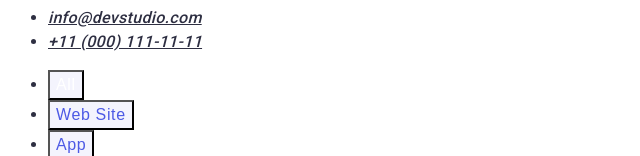
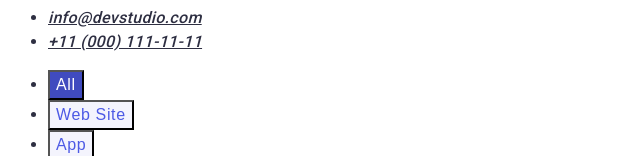
Before and after one commit to vikasavchenko/goit-markup-hw-02, a plain HTML site: page portfolio.html in a window 1280 px wide. Shown: the part 127-283 px from the top of the page, without its empty margins (0-640 px from the left). Drawn offline with Linux system fonts and the light colour scheme.

Commit message:
added bg prop

```diff
--- a/css/styles.css
+++ b/css/styles.css
@@ -131,6 +131,7 @@ footer {
 
 .filters-item button.selected {
     color: var(--white, #FFF);
+    background: var(--ocean, #404BBF);
 }
 
 .project-title {
```
